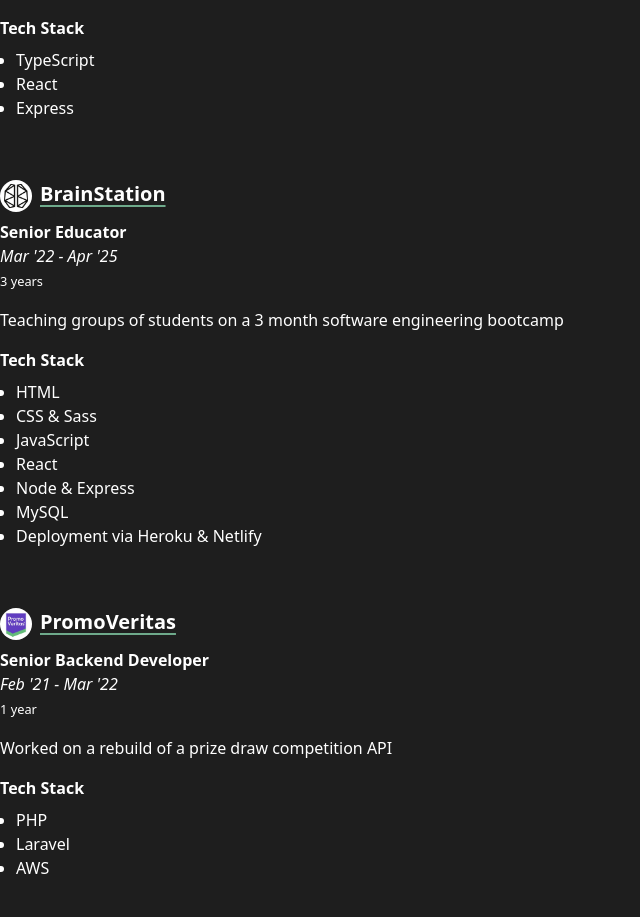
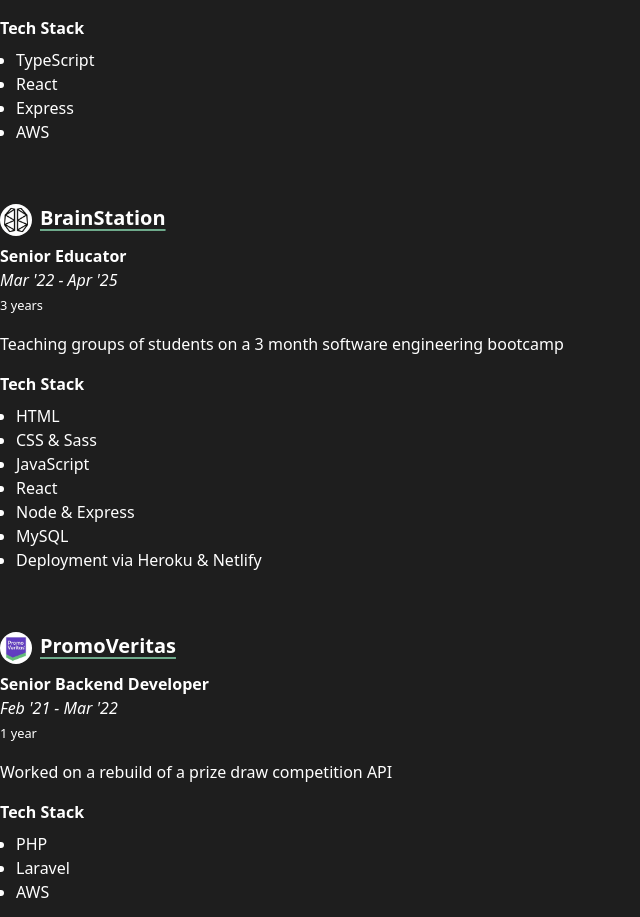
Before and after one commit to SammyAbukmeil/portfolio, a Next.js app: page /en in a window 1280 px wide. Shown: the part 2462-3379 px from the top of the page, without its empty margins (0-640 px from the left). Built offline with nearby package versions, Linux system fonts and the light colour scheme.

Commit message:
Add AWS to tech stack

```diff
--- a/app/components/sections/ExperienceSection.tsx
+++ b/app/components/sections/ExperienceSection.tsx
@@ -29,6 +29,7 @@
             <li>TypeScript</li>
             <li>React</li>
             <li>Express</li>
+            <li>AWS</li>
           </ul>
         </TechStack>
       </Experience>
```
